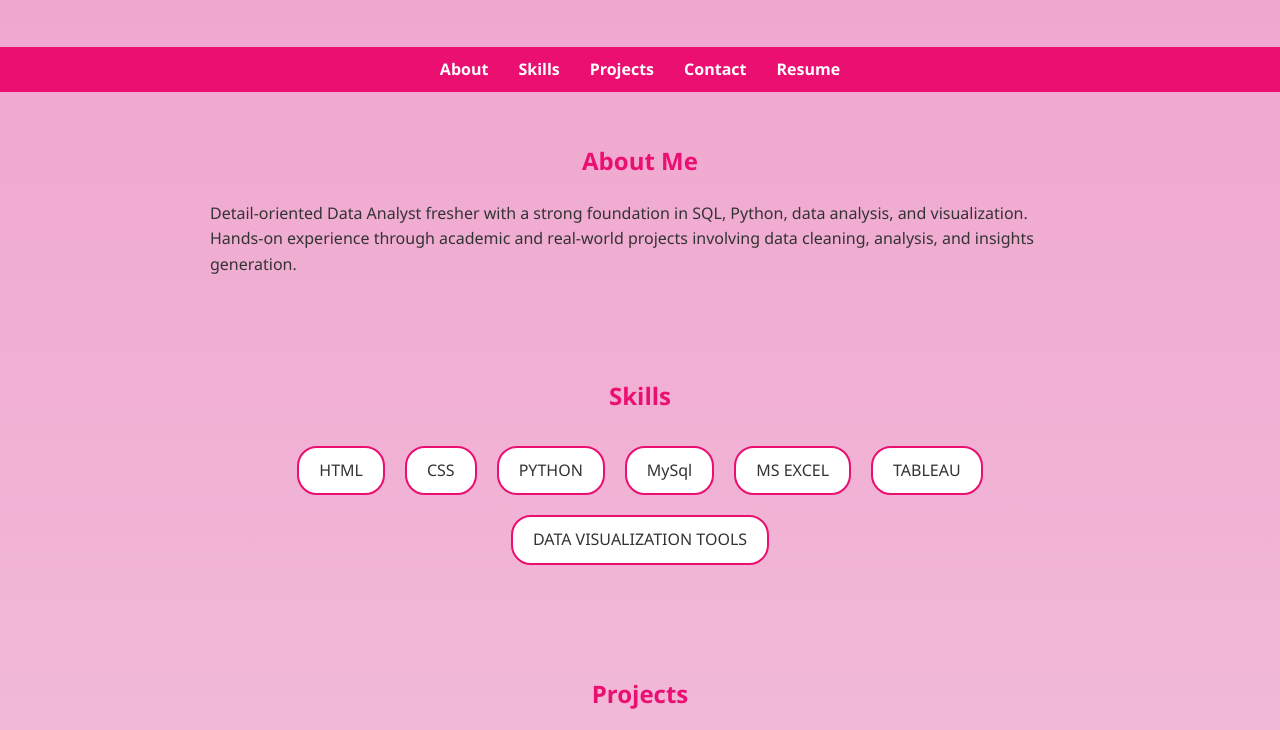
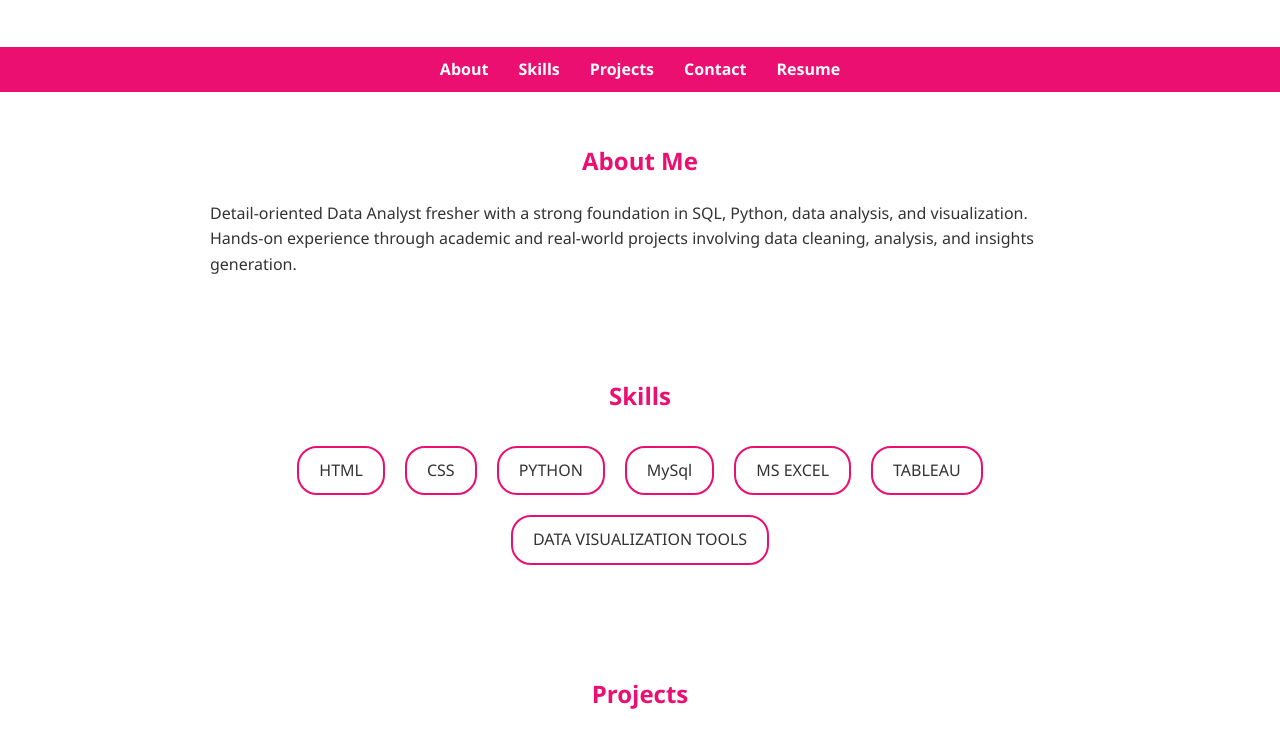
Before and after one commit to archanadatta/website, a website: page public/index.html in a window 1280 px wide. Shown: the part 283-1013 px from the top of the page. Drawn offline with Linux system fonts and the light colour scheme.

Commit message:
Update style.css

```diff
--- a/public/style.css
+++ b/public/style.css
@@ -6,7 +6,7 @@
 
 body {
   font-family: 'Segoe UI', sans-serif;
-  background: linear-gradient(to bottom, #efa0cc, #f4d5e4); /* pink gradient */
+  background: #ffffff;
   color: #333;
   line-height: 1.6;
 }
```
